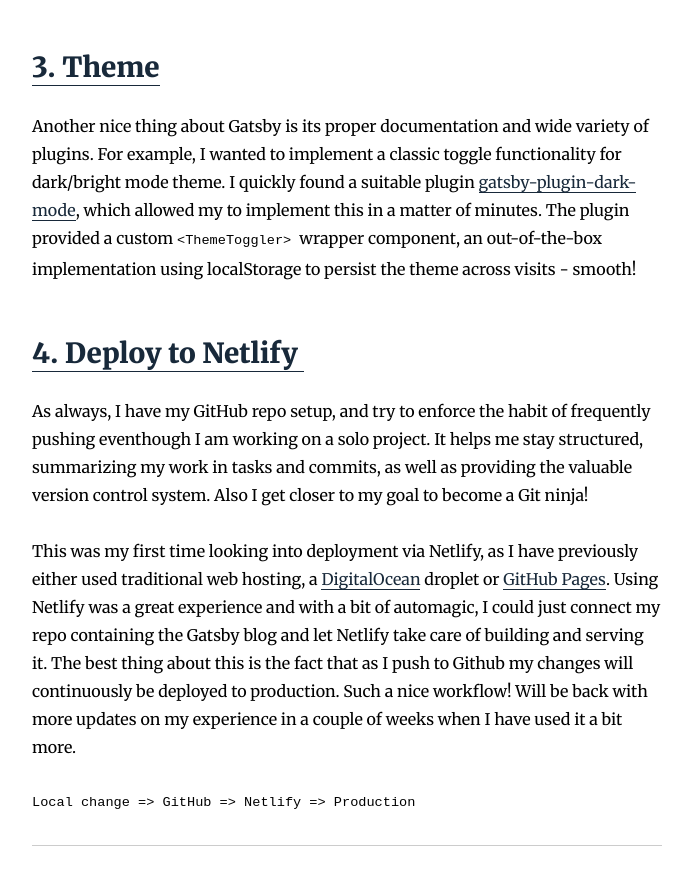
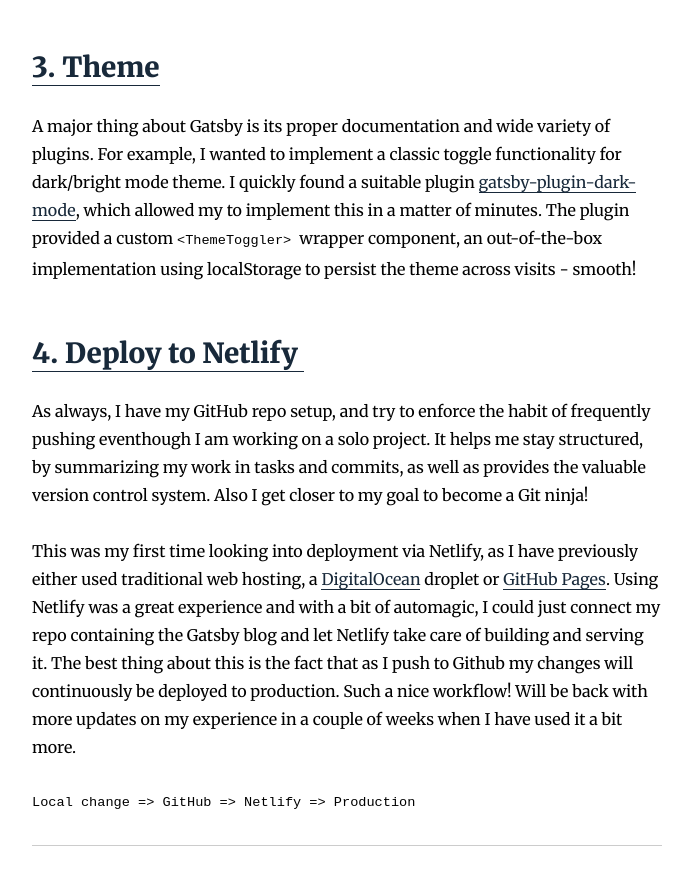
Before and after one commit to rintala/swedish-tea, a Gatsby site: page /init/ in a window 1280 px wide. Shown: the part 1925-2796 px from the top of the page, without its empty margins (293-983 px from the left). Built offline with nearby package versions, Linux system fonts and the light colour scheme; Gatsby itself is replaced by a stand-in of ours; some packages are replaced by stand-ins of ours; code samples lack their colours.

Commit message:
Some minor text fixes

```diff
--- a/content/blog/init/index.md
+++ b/content/blog/init/index.md
@@ -25,7 +25,7 @@
 
 As mentioned, I have a background in React, and have already built some feed-based projects from the ground previously. Building from the ground comes with the convience of knowing every tiny detail of the code base, but it obviously takes more time to setup than using a framework. In this project my number one priority was simplicity and getting up to speed quickly. Thus, I did some research and found Gatsby to be the most attractive alternative to proceed with.
 
-[Gatsby](https://www.gatsbyjs.org/) is an open-source framework to generate static web apps, built on React and powered by GraphQL. Gatsby achieves a phenomenal speed by transforming your project into a single HTML file along with static assets. These static files are then simply served in a directory, and hosted on a provider of choice - for instance Netlify or Github pages. I was definately was not disappointed regarding the speed, and developing with Gatsby has been a smooth experience. I find the setup to be very convienent regarding the data bit as well, using GraphQL to pull data from Markdown files, and create posts accoding to my template files. This results in a nice workflow both for developing and producing content for the blog. The writing process becomes a simple matter of creating a new post folder, adding a md-file and starting to write, having the post automatically included in my data structure and re-rendered into a new blog page dynamically.
+[Gatsby](https://www.gatsbyjs.org/) is an open-source framework to generate static web apps, built on React and powered by GraphQL. Gatsby achieves a phenomenal speed by transforming your project into a single HTML file along with static assets. These static files are then simply served in a directory, and hosted on a provider of choice - for instance Netlify or Github pages. I was definitely not disappointed regarding the speed, and developing with Gatsby has been a smooth experience. I find the setup to be very convienent regarding the data bit as well, using GraphQL to pull data from Markdown files, and create posts accoding to my template files. This results in a nice workflow both for developing and producing content for the blog. The writing process becomes a simple matter of creating a new post folder, adding a md-file and starting to write, having the post automatically included in my data structure and re-rendered into a new blog page dynamically.
 
 **Pros with Gatsby:**
 
@@ -42,13 +42,13 @@
 
 ## <a name="theme"> 3. Theme </a>
 
-Another nice thing about Gatsby is its proper documentation and wide variety of plugins. For example, I wanted to implement a classic toggle functionality for dark/bright mode theme. I quickly found a suitable plugin [gatsby-plugin-dark-mode](https://www.gatsbyjs.org/packages/gatsby-plugin-dark-mode/), which allowed my to implement this in a matter of minutes. The plugin provided a custom `<ThemeToggler>  ` wrapper component, an out-of-the-box implementation using localStorage to persist the theme across visits - smooth!
+A major thing about Gatsby is its proper documentation and wide variety of plugins. For example, I wanted to implement a classic toggle functionality for dark/bright mode theme. I quickly found a suitable plugin [gatsby-plugin-dark-mode](https://www.gatsbyjs.org/packages/gatsby-plugin-dark-mode/), which allowed my to implement this in a matter of minutes. The plugin provided a custom `<ThemeToggler>  ` wrapper component, an out-of-the-box implementation using localStorage to persist the theme across visits - smooth!
 
 
 
 ## <a name="deploy-netlify">4. Deploy to Netlify </a>
 
-As always, I have my GitHub repo setup, and try to enforce the habit of frequently pushing eventhough I am working on a solo project. It helps me stay structured, summarizing my work in tasks and commits, as well as providing the valuable version control system. Also I get closer to my goal to become a Git ninja!
+As always, I have my GitHub repo setup, and try to enforce the habit of frequently pushing eventhough I am working on a solo project. It helps me stay structured, by summarizing my work in tasks and commits, as well as provides the valuable version control system. Also I get closer to my goal to become a Git ninja!
 
 This was my first time looking into deployment via Netlify, as I have previously either used traditional web hosting, a [DigitalOcean](https://www.digitalocean.com/) droplet or [GitHub Pages](https://pages.github.com/). Using Netlify was a great experience and with a bit of automagic, I could just connect my repo containing the Gatsby blog and let Netlify take care of building and serving it. The best thing about this is the fact that as I push to Github my changes will continuously be deployed to production. Such a nice workflow! Will be back with more updates on my experience in a couple of weeks when I have used it a bit more.
 
```
